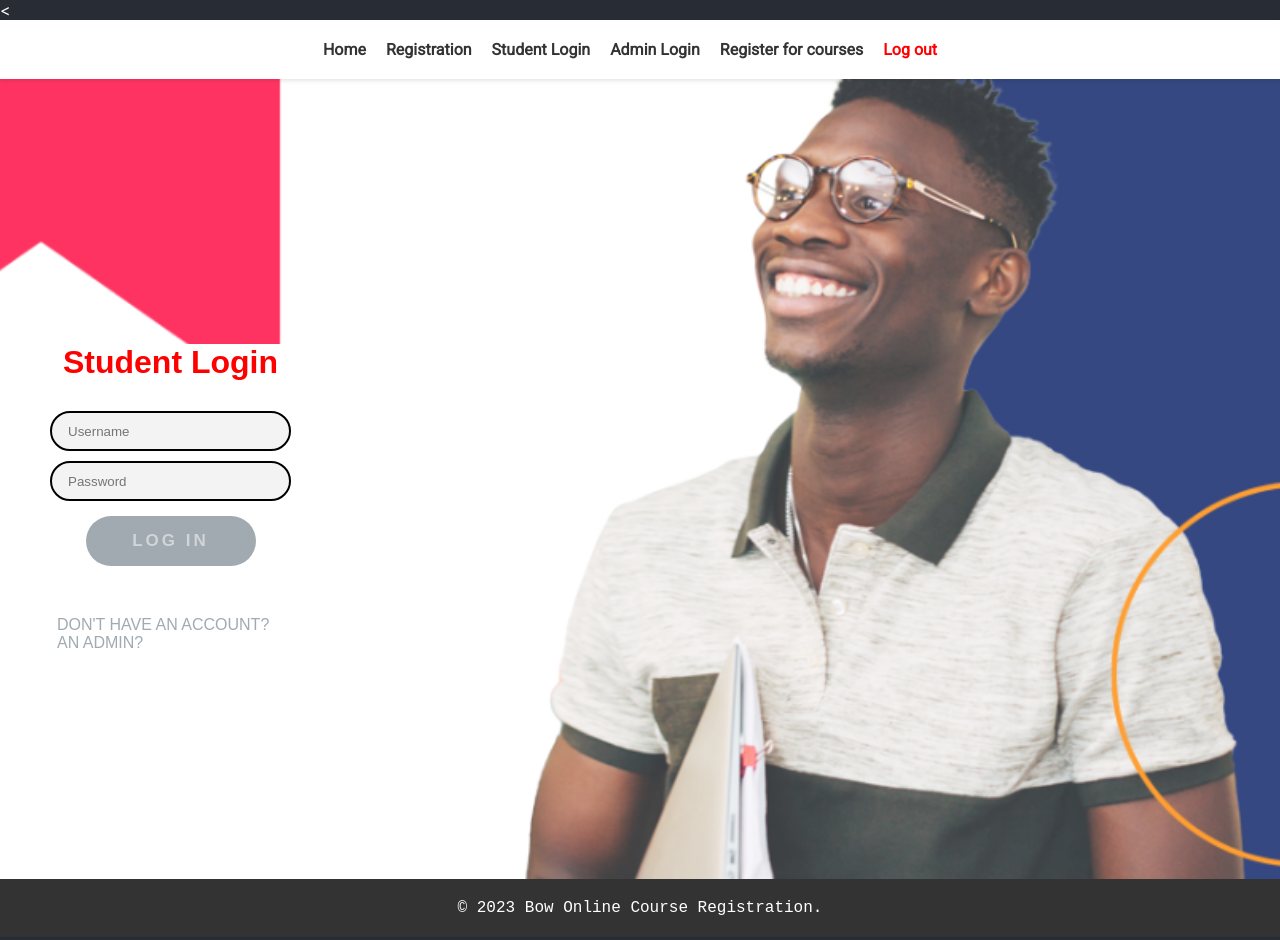
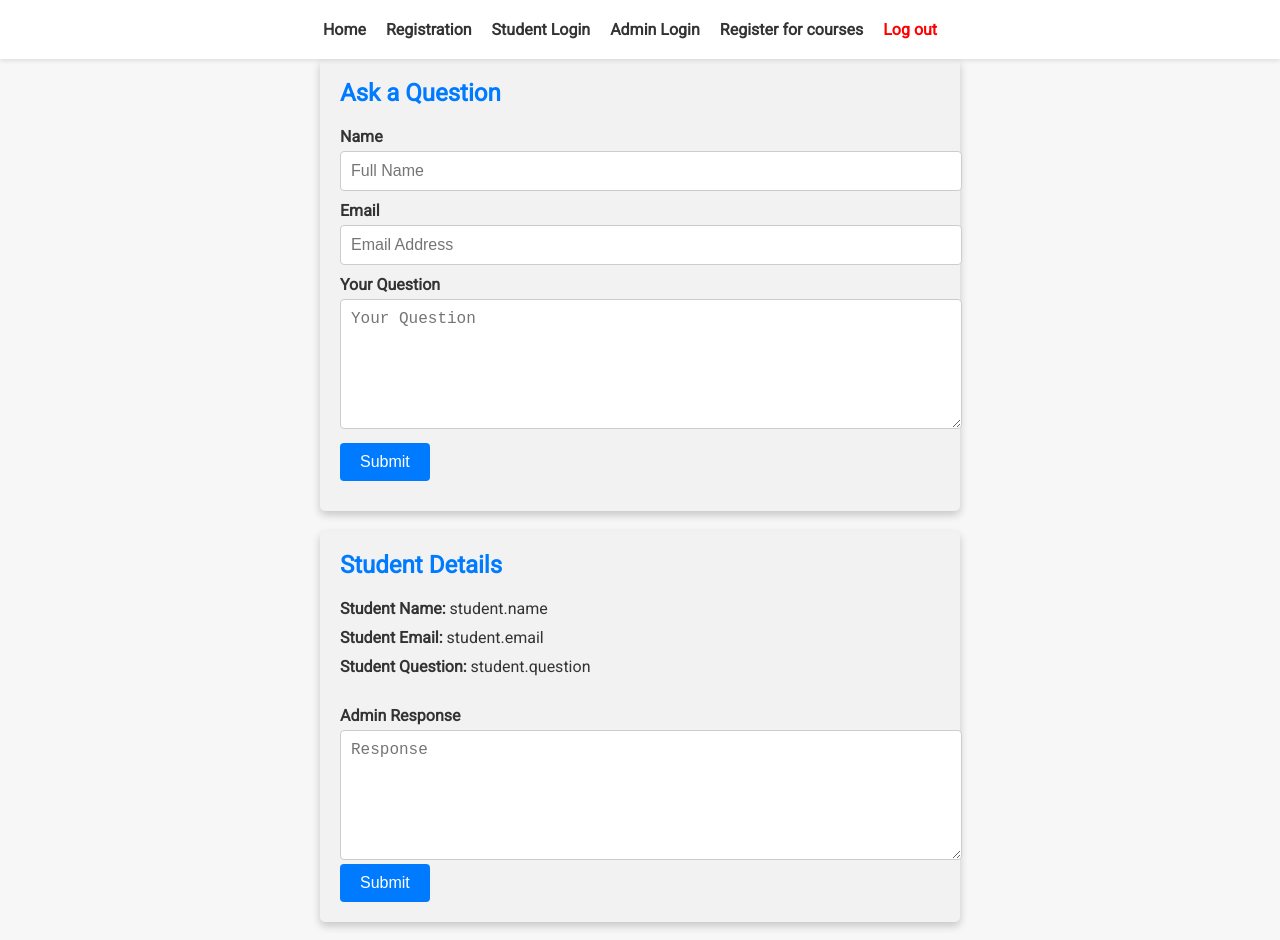
Before and after one commit to JoannaA21/course_registration_system, a React (Create React App) app in the folder a1/: page /login in a window 1280 px wide. Shown: the top 940 px of the page. Built offline with nearby package versions, Linux system fonts and the light colour scheme; a web font is replaced by a local one.

Commit message:
Added Forms for Contact

```diff
--- a/a1/public/index.html
+++ b/a1/public/index.html
@@ -9,7 +9,7 @@
       name="description"
       content="Web site created using create-react-app"
     />
-    <<link rel="preconnect" href="https://fonts.googleapis.com">
+    <link rel="preconnect" href="https://fonts.googleapis.com">
     <link rel="preconnect" href="https://fonts.gstatic.com" crossorigin>
     <link href="https://fonts.googleapis.com/css2?family=Roboto&family=Sometype+Mono&display=swap" rel="stylesheet">
     <!--
--- /dev/null
+++ b/a1/src/components/ContactForm.js
@@ -0,0 +1,46 @@
+export const ContactForm = () => {
+    return (
+            <div class="containerForContact">
+                <form class="ContactFormStudent">
+                    <h2 class="FormTitle">Ask a Question</h2>
+                    <div class="form-content">
+                        <div class="form-row">
+                            <label for="name" class="ContactFormLabel">Name</label>
+                            <input
+                            type="text"
+                            id="name"
+                            name="name"
+                            //value={} Add value of student Name
+                            placeholder="Full Name"
+                            required
+                            />
+                        </div>
+                        <div class="form-row">
+                            <label for="email" class="ContactFormLabel">Email</label>
+                            <input
+                            type="email"
+                            name="email"
+                            id="email"
+                            //value={} Add value of student email
+                            required
+                            placeholder="Email Address"
+                            />
+                        </div>
+                        <div class="form-row">
+                            <label for="query" class="ContactFormLabel">Your Question</label>
+                            <textarea
+                            id="query"
+                            name="query"
+                            cols="50"
+                            rows="6"
+                            placeholder="Your Question"
+                            ></textarea>
+                        </div>
+                        <div class="form-row">
+                            <button type="submit" class="SubmitButton">Submit</button>
+                         </div>
+                    </div>
+                </form>
+            </div>
+    )
+}
--- /dev/null
+++ b/a1/src/components/ContactFormAdmin.js
@@ -0,0 +1,31 @@
+const ContactFormAdmin = () => {
+    return (
+        <div class="containerForAdmin">
+            <div class="admin-content">
+                <h2 class="FormTitle">Student Details</h2>
+                <div class="student-details">
+                    <p><span class="ContactFormLabel">Student Name: </span>student.name</p>
+                    <p><span class="ContactFormLabel">Student Email: </span>student.email</p>
+                    <p><span class="ContactFormLabel">Student Question: </span>student.question</p>
+            </div>
+            <form class="AdminForm">
+                <div class="form-row">
+                    <label for="adminAnswer" class="ContactFormLabel">Admin Response</label>
+                    <textarea
+                        id="adminAnswer"
+                        name="adminAnswer"
+                        cols="50"
+                        rows="6"
+                        placeholder="Response"
+                    ></textarea>
+                </div>
+                <div class="form-row">
+                    <button type="submit" class="SubmitButtonAdmin">Submit</button>
+                </div>
+            </form>
+            </div>
+        </div>
+    )
+}
+
+export default ContactFormAdmin
--- a/a1/src/components/Login.js
+++ b/a1/src/components/Login.js
@@ -1,7 +1,11 @@
 import React, { useState } from "react";
 
 import '../css/Login.css';
+import '../css/contactFormAdmin.css'; ///For Viewing Only (To be deleted)
+import '../css/contactForm.css'; ///For Viewing Only (To be deleted)
 import { AdminUsers, CourseList } from './adminData';
+import ContactFormAdmin from "./ContactFormAdmin";
+import { ContactForm } from "./ContactForm";
 
 export const Login = () => {
     //student
@@ -96,6 +100,10 @@ export const Login = () => {
     if (window.location.pathname === '/login') {
         return (
             <>
+            {/* For Viewing Only To be Deleted */}
+            <ContactForm></ContactForm>
+            <ContactFormAdmin></ContactFormAdmin>
+             {/* For Viewing Only To be Deleted*/}
                 <div className="Login">
                     <form>
                         <h1>Student Login</h1>
--- a/a1/src/components/Student.js
+++ b/a1/src/components/Student.js
@@ -106,7 +106,6 @@ export const StudentInformation = () => {
             <p><b>Email: </b>{token.email} </p>
             <p><b>Phone: </b>{token.phone} </p>
             <p><b>DOB: </b>{token.dob}</p>
-
         </div>
     );
 };
--- /dev/null
+++ b/a1/src/css/contactForm.css
@@ -0,0 +1,66 @@
+
+.containerForContact {
+    display: flex;
+    justify-content: center;
+    align-items: center;
+    min-height: 40vh;
+    background: #f7f7f7;
+  }
+
+  .ContactFormStudent {
+    background-color: #f2f2f2;
+    padding: 20px;
+    border-radius: 5px;
+    box-shadow: 0 4px 8px rgba(0, 0, 0, 0.2);
+    max-width: 600px;
+    width: 100%;
+    text-align: left;
+    font-family: 'Roboto', sans-serif;
+    margin-bottom: 20px;
+  }
+
+  .ContactFormStudent .FormTitle {
+    font-size: 24px;
+    margin-bottom: 20px;
+    color: #007BFF;
+  }
+
+  .ContactFormStudent .form-content {
+    text-align: left;
+  }
+
+  .ContactFormStudent .form-row {
+    margin-bottom: 10px;
+  }
+
+  .ContactFormStudent .ContactFormLabel {
+    font-weight: bold;
+    color: #333;
+    position: static;
+  }
+
+  .ContactFormStudent input[type="text"],
+  .ContactFormStudent input[type="email"],
+  .ContactFormStudent textarea {
+    width: 100%;
+    padding: 10px;
+    margin-top: 5px;
+    border: 1px solid #ccc;
+    border-radius: 4px;
+    font-size: 16px;
+  }
+
+  .ContactFormStudent .SubmitButton {
+    background-color: #007BFF;
+    color: white;
+    padding: 10px 20px;
+    border: none;
+    border-radius: .25rem;
+    cursor: pointer;
+    transition: background-color 0.3s;
+    font-size: 16px;
+  }
+
+  .ContactFormStudent .SubmitButton:hover {
+    background-color: #0056b3;
+  }
--- /dev/null
+++ b/a1/src/css/contactFormAdmin.css
@@ -0,0 +1,69 @@
+
+.containerForAdmin {
+    display: flex;
+    justify-content: center;
+    align-items: center;
+    min-height: 40vh;
+    background: #f7f7f7;
+    padding-bottom: 20px;
+}
+  .admin-content {
+    background-color: #f2f2f2;
+    padding: 20px;
+    border-radius: 5px;
+    box-shadow: 0 4px 8px rgba(0, 0, 0, 0.2);
+    max-width: 600px;
+    width: 100%;
+    text-align: left;
+    font-family: 'Roboto', sans-serif;
+  }
+
+  .admin-content .FormTitle {
+    font-size: 24px;
+    margin-bottom: 20px;
+    color: #007BFF;
+  }
+
+  .admin-content .student-details p {
+    margin: 0;
+    font-size: 16px;
+    color: #333;
+    margin-bottom: 10px;
+  }
+
+
+  .admin-content .ContactFormLabel {
+    font-weight: bold;
+    color: #333;
+  }
+
+
+  .AdminForm {
+    margin-top: 30px;
+  }
+
+
+  .AdminForm textarea {
+    width: 100%;
+    padding: 10px;
+    margin-top: 5px;
+    border: 1px solid #ccc;
+    border-radius: 4px;
+    font-size: 16px;
+  }
+
+
+  .SubmitButtonAdmin {
+    background-color: #007BFF;
+    color: white;
+    padding: 10px 20px;
+    border: none;
+    border-radius: .25rem;
+    cursor: pointer;
+    transition: background-color 0.3s;
+    font-size: 16px;
+  }
+
+  .SubmitButtonAdmin:hover {
+    background-color: #0056b3;
+  }
```
